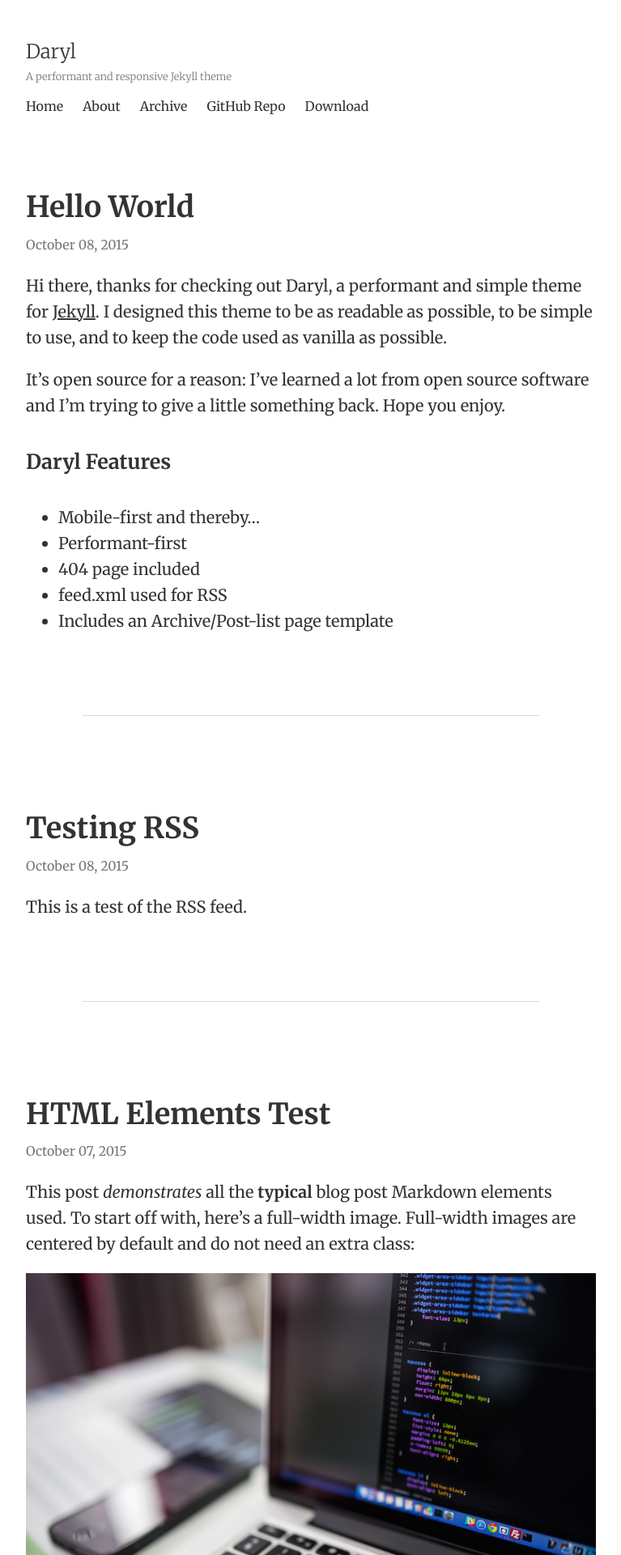
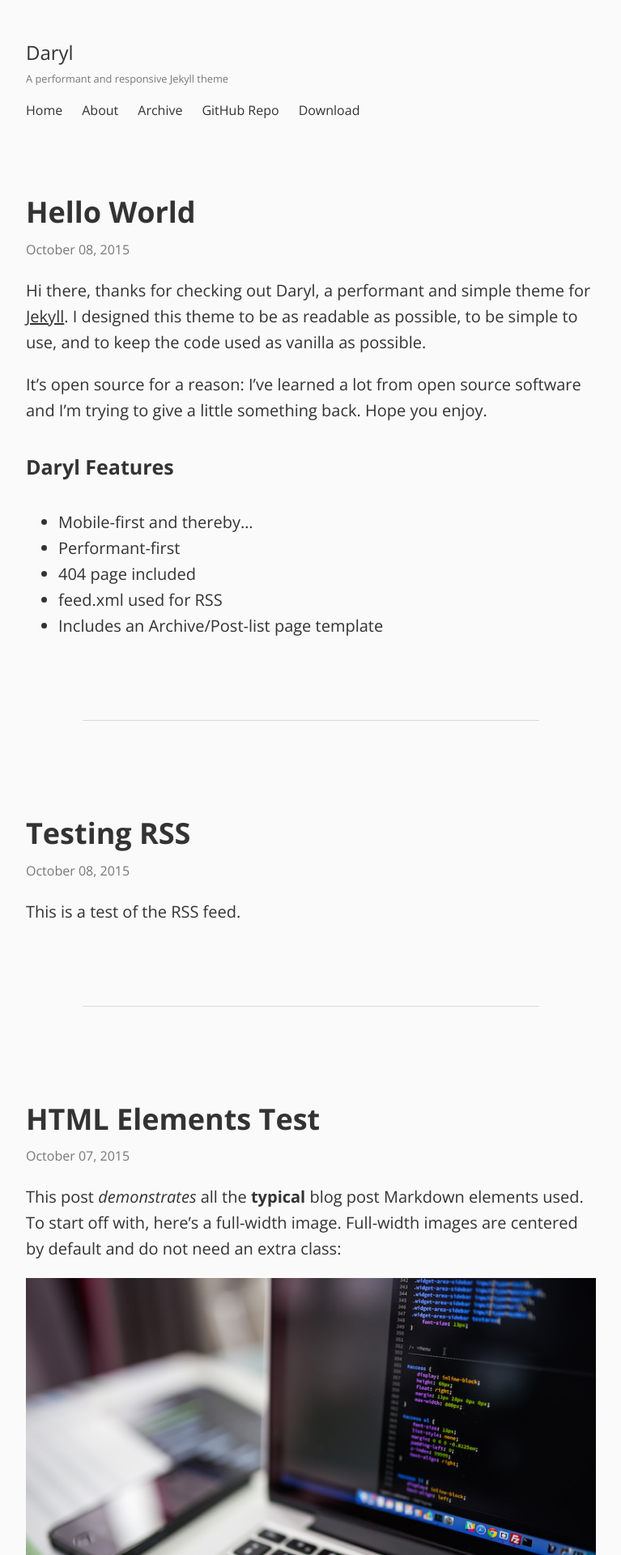
Before and after one commit to y2bd/CSE125Blog, a Jekyll site: the page built from index.html, in a window 1280 px wide. Shown: the top 1920 px of the page at 81% size, without its empty margins (256-1023 px from the left). Built offline with Jekyll 4.4.1, drawn with Linux system fonts in a browser that asks for light colours; the list of posts is cut into pages by our own code.

Commit message:
1.0.5 - Style changes.

```diff
--- a/_includes/head.html
+++ b/_includes/head.html
@@ -7,7 +7,7 @@
     <meta name="description" content="{% if page.excerpt %}{{ page.excerpt | strip_html | strip_newlines | truncate: 160 }}{% else %}{{ site.description }}{% endif %}">
 
     <link rel="stylesheet" href="{{ "/assets/css/style.css" | prepend: site.baseurl }}">
-    <link href='https://fonts.googleapis.com/css?family=Merriweather:400,300,400italic,700' rel='stylesheet' type='text/css'>
+    <link href='https://fonts.googleapis.com/css?family=Open+Sans:400,300,400italic,600,700' rel='stylesheet' type='text/css'>
     <link rel="icon" type="image/x-icon" href="{{ "/favicon.ico" | prepend: site.url }}">
 
     <link rel="canonical" href="{{ page.url | replace:'index.html','' | prepend: site.baseurl | prepend: site.url }}">
--- a/assets/css/style.css
+++ b/assets/css/style.css
@@ -17,9 +17,9 @@
 }
 
 html {
-    font-family: 'Merriweather', Georgia, serif;
+    font-family: 'Open Sans', sans-serif;
     font-size: 14px;
-    background: #fff;
+    background: #fafafa;
     color: #333;
 }
 
@@ -264,8 +264,8 @@
 =            Footer            =
 ==============================*/
 .site-footer {
-    border-top: solid 1px #f1f1f1;
-    background: #fafafa;
+    border-top: solid 1px #EAEAEA;
+    background: #f1f1f1;
     padding: 2em 0;
     color: #444;
 }
```
Also changed, not shown: README.md.
